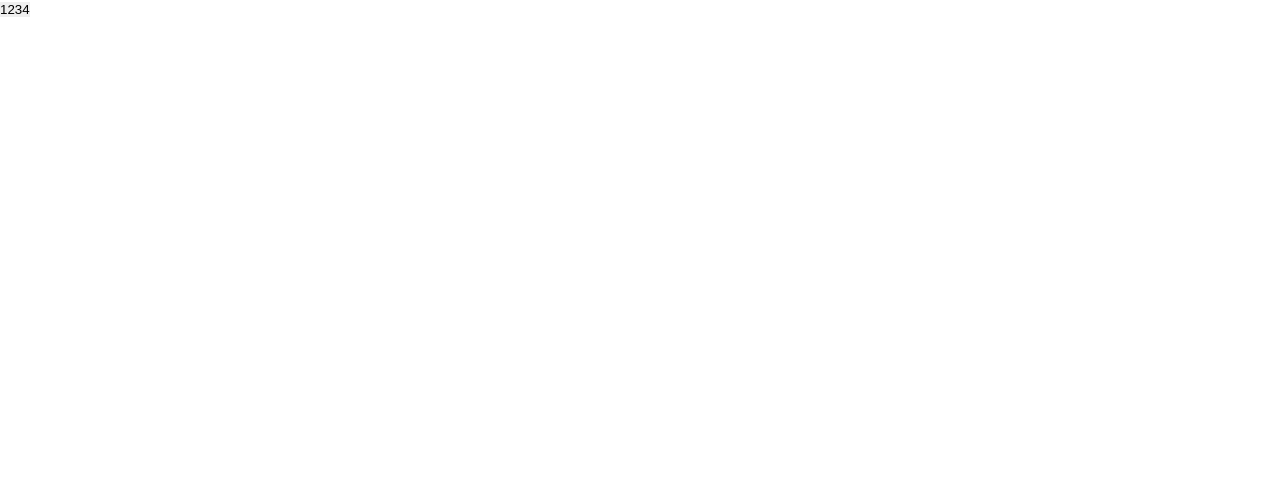
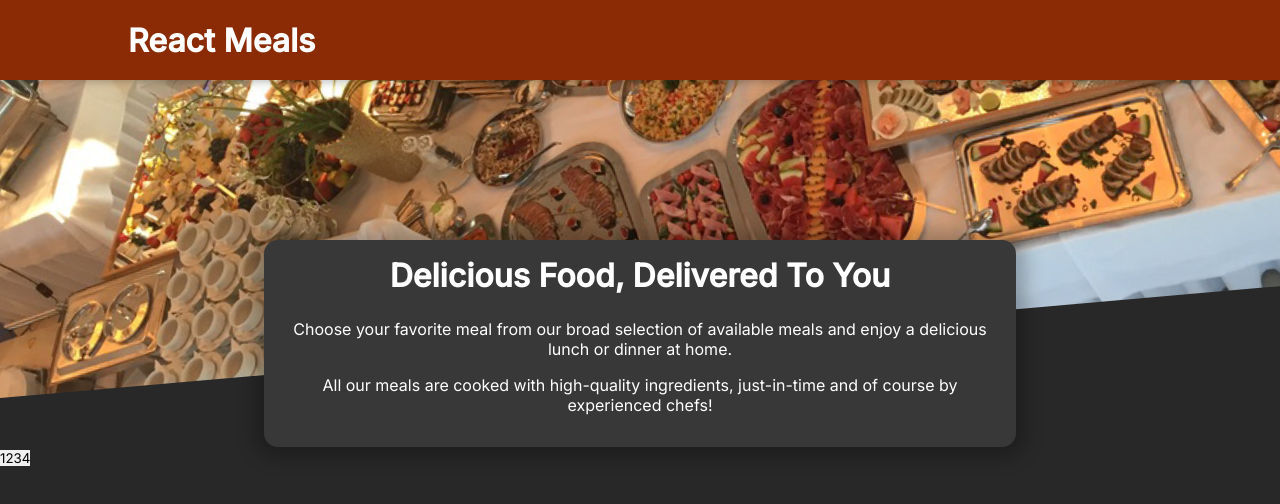
Before and after one commit to mikhail-frontend/food-application, a React (Create React App) app: page / in a window 1280 px wide. Shown: the top 504 px of the page. Built offline with nearby package versions, Linux system fonts and the light colour scheme.

Commit message:
added basic header layout

```diff
--- a/src/App.js
+++ b/src/App.js
@@ -2,13 +2,17 @@ import {useContext} from "react";
 
 import FoodApplicationContext from "./context/food-application";
 import OrderModal from "./components/OrderModal/OrderModal";
+import Header from "./components/Header/Header";
+import MealsSummary from "./components/MealsSummary/MealsSummury";
 import './assets/globalStyles/App.scss';
 
 
 const App = () => {
     const {isModal, setIsModal} = useContext(FoodApplicationContext);
     return (
-        <div>
+        <div className="food-order">
+            <Header/>
+            <MealsSummary/>
             <button onClick={() => setIsModal(true)}>1234</button>
             {isModal ? <OrderModal/> : ''}
         </div>
--- a/src/assets/globalStyles/App.scss
+++ b/src/assets/globalStyles/App.scss
@@ -1,6 +1,11 @@
+@import url('https://fonts.googleapis.com/css2?family=Inter:wght@400;500&display=swap');
 *{
   margin: 0;
   padding: 0;
   border: none;
   outline: none;
+  font-family: 'Inter', sans-serif;
 }
+body{
+  background-color: #282828;
+}
--- a/src/components/Header/Header.js
+++ b/src/components/Header/Header.js
@@ -1,4 +1,14 @@
+import styles from './Header.module.scss'
 const Header = () => {
-
+    return (
+        <>
+            <header className={styles.header}>
+                <h1>React Meals</h1>
+            </header>
+            <div className={styles['main-image']}>
+                <img src={require('../../assets/img/meals.jpeg')} alt=""/>
+            </div>
+        </>
+    )
 }
 export default Header;
--- /dev/null
+++ b/src/components/MealsSummary/MealsSummary.module.scss
@@ -0,0 +1,21 @@
+.summary {
+  text-align: center;
+  max-width: 45rem;
+  width: 90%;
+  margin: auto;
+  margin-top: -10rem;
+  position: relative;
+  background-color: #383838;
+  color: white;
+  border-radius: 14px;
+  padding: 1rem;
+  box-shadow: 0 1px 18px 10px rgba(0, 0, 0, 0.25);
+  h2 {
+    font-size: 2rem;
+    margin-top: 0;
+    margin-bottom: 1.5rem;
+  }
+  p {
+    margin-bottom: 1rem;
+  }
+}
--- /dev/null
+++ b/src/components/MealsSummary/MealsSummury.js
@@ -0,0 +1,18 @@
+import styles from './MealsSummary.module.scss'
+const MealsSummary = () => {
+    return (
+        <section className={styles.summary}>
+            <h2>Delicious Food, Delivered To You</h2>
+            <p>
+                Choose your favorite meal from our broad selection of available meals
+                and enjoy a delicious lunch or dinner at home.
+            </p>
+            <p>
+                All our meals are cooked with high-quality ingredients, just-in-time and
+                of course by experienced chefs!
+            </p>
+        </section>
+    );
+};
+
+export default MealsSummary;
```
Also changed, not shown: src/components/HeaderCartButton/HeaderCartButton.js (added, +8 -0 lines), src/components/HeaderCartButton/HeaderCartButton.module.scss (added, +55 -0 lines), src/assets/img/meals.jpeg (added).
